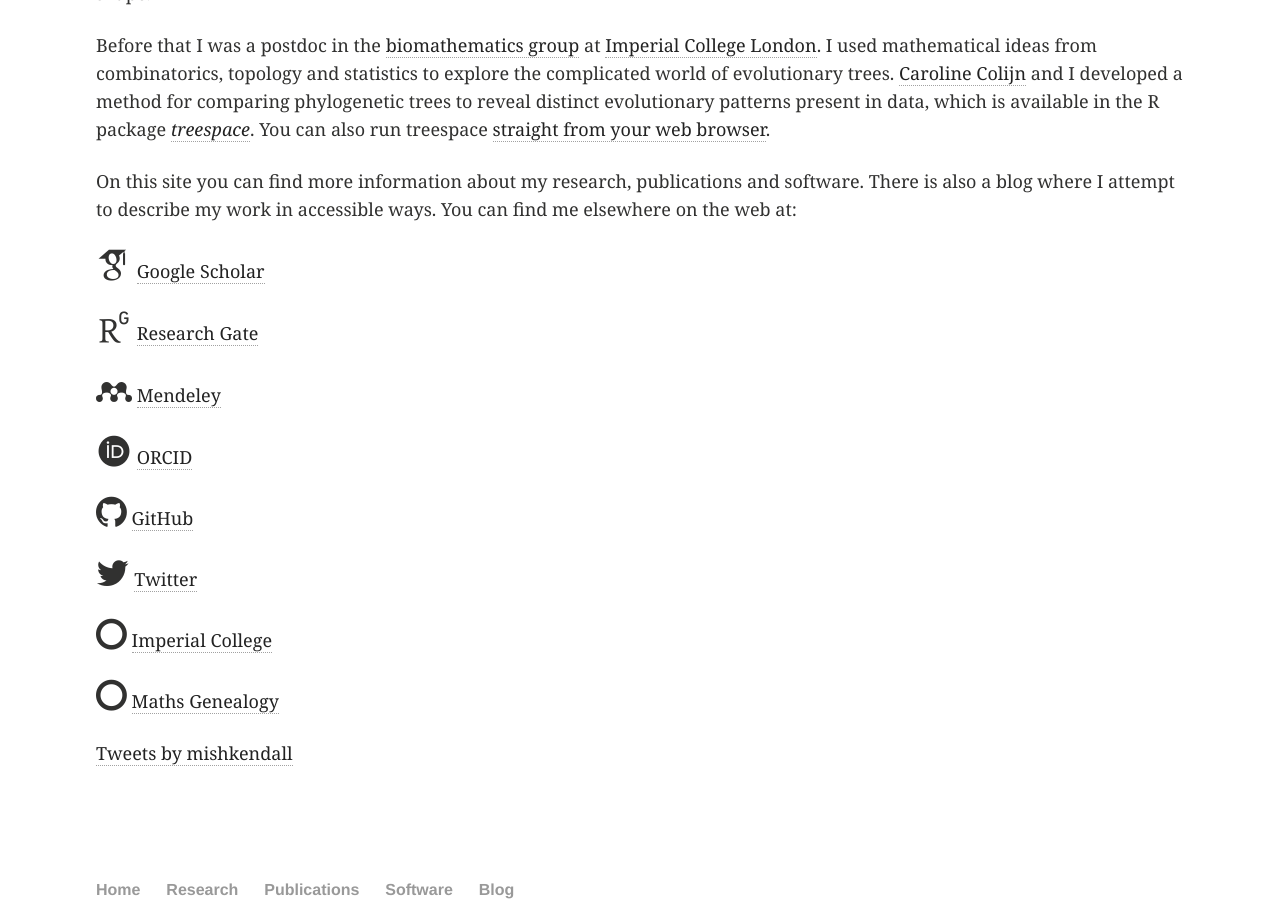
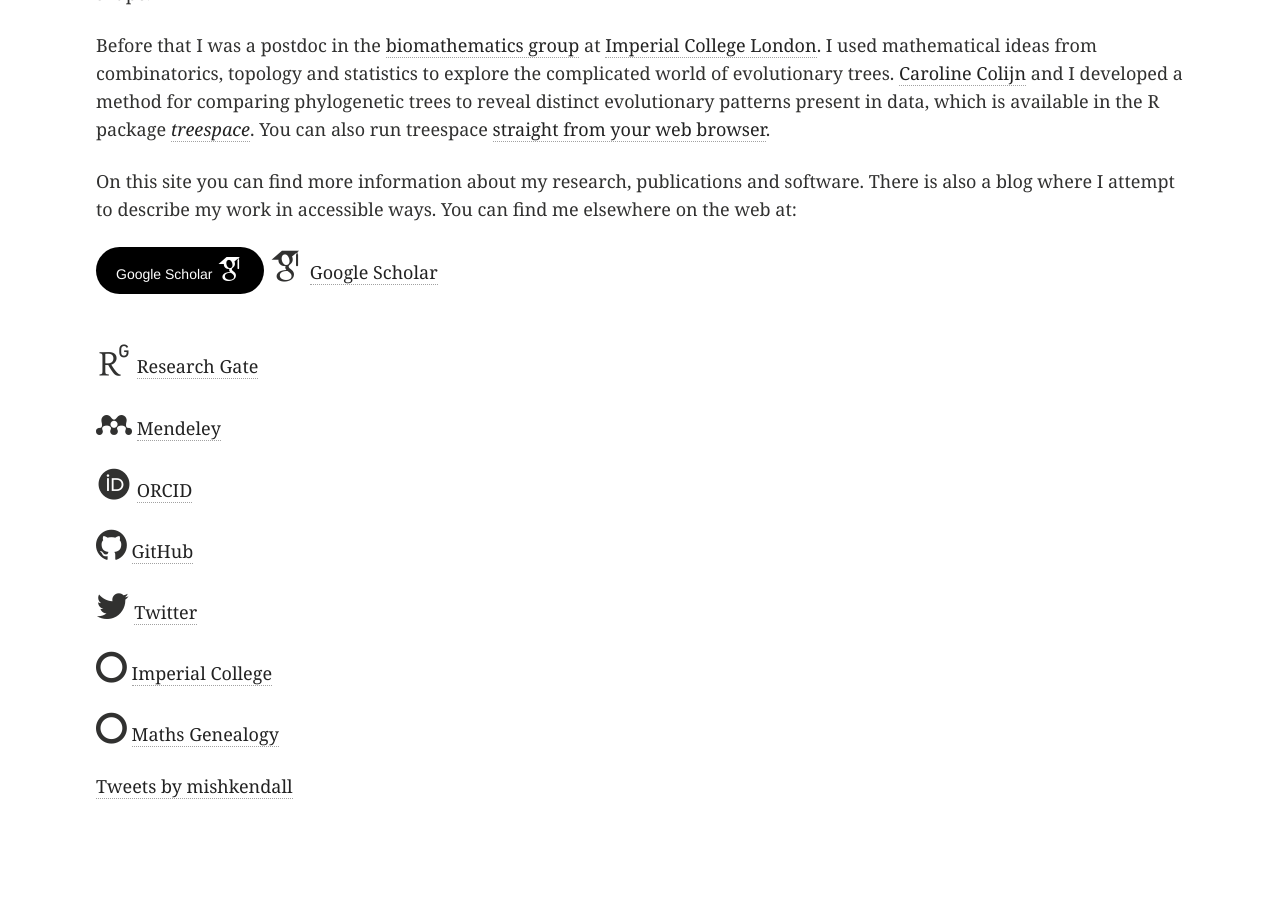
Before and after one commit to MichelleKendall/MichelleKendall.github.io, a Jekyll site: the page built from index.md, in a window 1280 px wide and 900 px high, scrolled down 624 px. Built offline with Jekyll 4.4.1, drawn with Linux system fonts in a browser that asks for light colours; some web fonts are replaced; comment, search, counter and statistics services are not loaded.

Commit message:
Google scholar button

```diff
--- a/index.md
+++ b/index.md
@@ -20,6 +20,7 @@
 There is also a blog where I attempt to describe my work in accessible ways.
 You can find me elsewhere on the web at:
 
+<a href="https://scholar.google.co.uk/citations?user=CAzbfakAAAAJ&hl=en" target="_blank" class="btn btn-default">Google Scholar <i class="ai ai-google-scholar ai-2x"></i></a>
 <i class="ai ai-google-scholar ai-2x"></i> <a href="https://scholar.google.co.uk/citations?user=CAzbfakAAAAJ&hl=en" target="_blank">  Google Scholar</a>
 
 <i class="ai ai-researchgate ai-2x"></i> <a href="https://www.researchgate.net/profile/Michelle_Kendall" target="_blank">  Research Gate</a>
```
